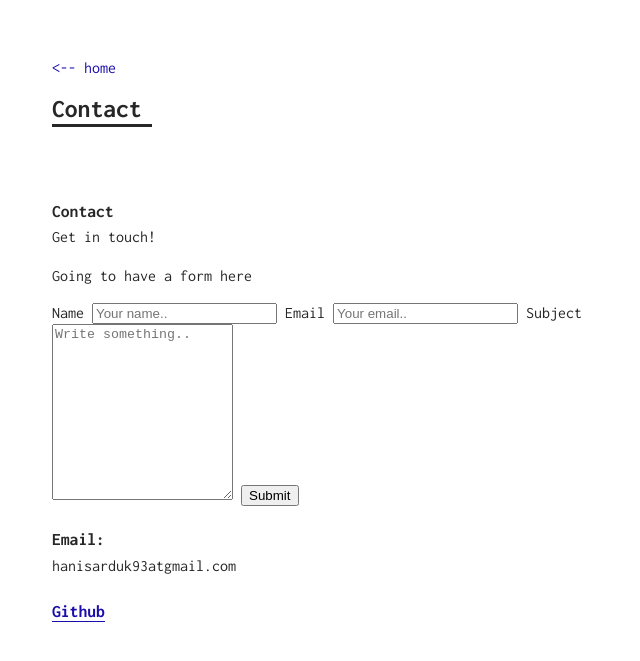
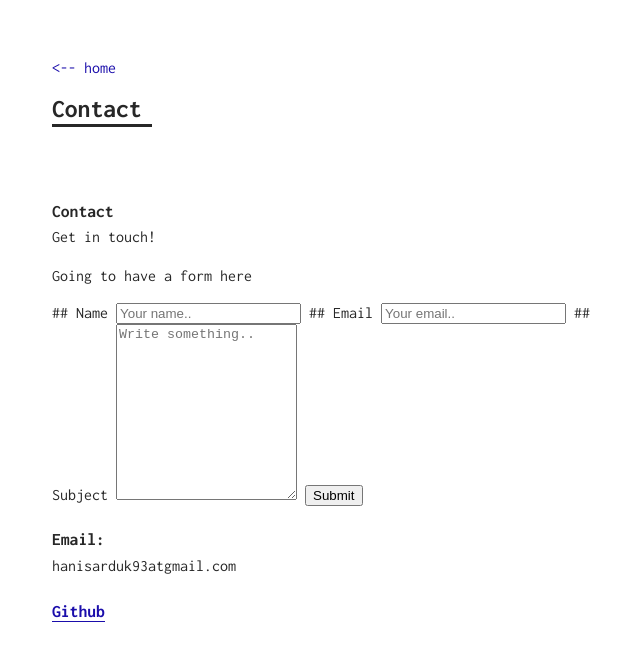
Before and after one commit to HS-code17/blog, a Jekyll site: the page built from _pages/contact.md, in a window 1280 px wide. Shown: the top 661 px of the page, without its empty margins (288-928 px from the left). Built offline with Jekyll 4.4.1, drawn with Linux system fonts in a browser that asks for light colours.

Commit message:
update form

```diff
--- a/_pages/contact.md
+++ b/_pages/contact.md
@@ -13,11 +13,11 @@ Get in touch!
 </form>
 
 <form action="/action_page.php">
-        <label for="fname">Name</label>
+      ##  <label for="fname">Name</label>
         <input type="text" id="fname" name="name" placeholder="Your name..">
-        <label for="fname">Email</label>
+      ##  <label for="fname">Email</label>
         <input type="text" id="fname" name="email" placeholder="Your email..">
-        <label for="subject">Subject</label>
+      ##  <label for="subject">Subject</label>
         <textarea id="subject" name="subject" placeholder="Write something.." style="height:170px"></textarea>
         <button id="go" class="btn btn-default styled" type="button" >Submit
       </button>
```
